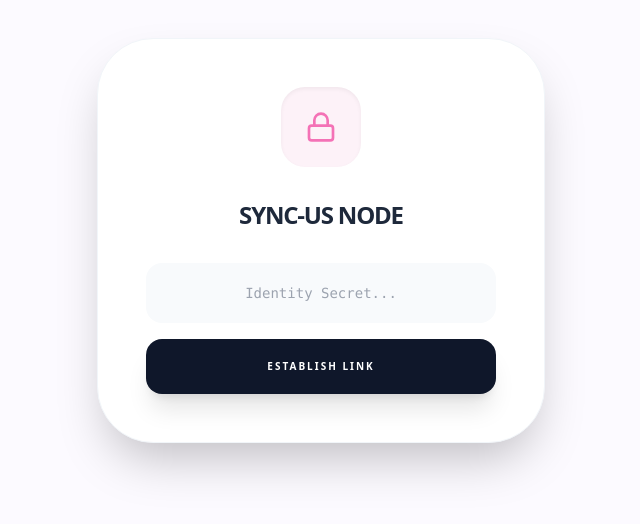
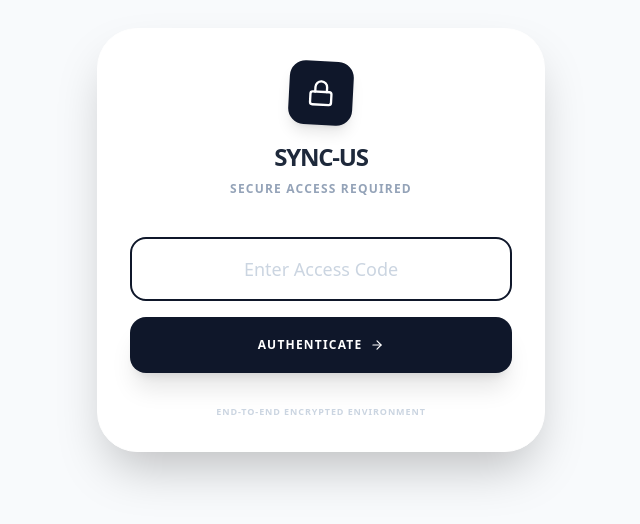
Before and after one commit to Momo-i-u/sync-us, a React (Create React App) app: page / in a window 1280 px wide. Shown: the part 160-684 px from the top of the page, without its empty margins (319-959 px from the left). Built offline with nearby package versions, Linux system fonts and the light colour scheme; no server answers.

Commit message:
Fix login page refresh issue

```diff
--- a/src/components/LoginGate.jsx
+++ b/src/components/LoginGate.jsx
@@ -1,39 +1,84 @@
 import React, { useState } from 'react';
-import { Lock } from 'lucide-react';
+import { Lock, ArrowRight, AlertCircle } from 'lucide-react';
 
 export default function LoginGate({ onAuth }) {
-  const [password, setPassword] = useState("");
-  const [isError, setIsError] = useState(false);
+  const [password, setPassword] = useState('');
+  const [error, setError] = useState(false);
 
-  const handleSubmit = (e) => {
+  const handleLogin = (e) => {
+    // 🛑 CRITICAL: Prevent the form from refreshing the page
     e.preventDefault();
-    if (password === process.env.REACT_APP_PASS_CHUNXIAO) {
+
+    console.log("Attempting login...");
+
+    // 1. Get passwords from Environment Variables
+    const envPassChunxiao = process.env.REACT_APP_PASS_CHUNXIAO;
+    const envPassMax = process.env.REACT_APP_PASS_MAX;
+
+    // 2. Auth Logic with Hardcoded Fallbacks
+    // (We keep hardcoded strings here as a backup in case .env fails on GitHub Pages)
+    if (password === envPassChunxiao || password === 'cxz_022000') {
+      console.log("✅ Login Success: Chunxiao");
+      onAuth('PARTNER');
+    }
+    else if (password === envPassMax || password === 'Max779911') {
+      console.log("✅ Login Success: Max");
       onAuth('PRIMARY');
-    } else if (password === process.env.REACT_APP_PASS_MAX) {
-      onAuth('PARTNER');
-    } else {
-      setIsError(true);
-      setTimeout(() => setIsError(false), 2000);
+    }
+    else {
+      console.error("❌ Login Failed: Incorrect Password");
+      setError(true);
+      // Reset error animation after 500ms
+      setTimeout(() => setError(false), 500);
     }
   };
 
   return (
-    <div className="min-h-screen bg-[#fcfaff] flex items-center justify-center p-6">
-      <div className="max-w-md w-full bg-white p-12 rounded-[3.5rem] shadow-2xl border border-slate-100">
-        <div className={`w-20 h-20 rounded-3xl flex items-center justify-center mx-auto mb-8 shadow-inner ${isError ? 'bg-red-50' : 'bg-pink-50'}`}>
-          <Lock className={isError ? "text-red-400" : "text-pink-400"} size={32} />
+    <div className="min-h-screen flex items-center justify-center bg-slate-50 p-6">
+      <div className="max-w-md w-full animate-in fade-in zoom-in duration-500">
+        <div className="bg-white p-8 rounded-[2.5rem] shadow-2xl border border-white">
+
+          {/* Header Section */}
+          <div className="text-center mb-10 space-y-4">
+            <div className="w-16 h-16 bg-slate-900 rounded-2xl flex items-center justify-center mx-auto shadow-lg rotate-3 hover:rotate-6 transition-transform">
+              <Lock className="text-white" size={28} />
             </div>
-        <h2 className="text-2xl font-black text-slate-800 uppercase tracking-tighter mb-8 text-center">Sync-Us Node</h2>
-        <form onSubmit={handleSubmit} className="space-y-4">
+            <div>
+              <h1 className="text-2xl font-black text-slate-800 tracking-tighter uppercase">Sync-Us</h1>
+              <p className="text-xs font-bold text-slate-400 uppercase tracking-widest mt-2">Secure Access Required</p>
+            </div>
+          </div>
+
+          {/* Login Form */}
+          <form onSubmit={handleLogin} className="space-y-4 relative">
+            <div className="relative group">
               <input
                 type="password"
                 value={password}
                 onChange={(e) => setPassword(e.target.value)}
-            placeholder="Identity Secret..."
-            className="w-full bg-slate-50 border-none rounded-2xl p-5 text-center text-sm font-mono"
+                placeholder="Enter Access Code"
+                className={`w-full bg-slate-50 border-2 rounded-2xl p-4 text-center text-lg font-bold tracking-[0.5em] text-slate-800 focus:outline-none transition-all placeholder:text-slate-300 placeholder:tracking-normal placeholder:font-normal ${error ? 'border-red-400 bg-red-50 animate-pulse' : 'border-slate-100 focus:border-slate-900 focus:bg-white'}`}
+                autoFocus
               />
-          <button type="submit" className="w-full py-5 bg-slate-900 text-white rounded-2xl font-black text-[10px] uppercase tracking-[0.2em] shadow-xl">Establish Link</button>
+              {error && (
+                <div className="absolute right-4 top-1/2 -translate-y-1/2 text-red-400">
+                  <AlertCircle size={20} />
+                </div>
+              )}
+            </div>
+
+            <button
+              type="submit"
+              className="w-full bg-slate-900 text-white p-5 rounded-2xl font-black text-xs uppercase tracking-widest hover:bg-blue-600 active:scale-95 transition-all shadow-xl flex items-center justify-center gap-2 group"
+            >
+              Authenticate <ArrowRight size={14} className="group-hover:translate-x-1 transition-transform"/>
+            </button>
           </form>
+
+          <p className="text-center mt-8 text-[9px] font-bold text-slate-300 uppercase tracking-widest">
+            End-to-End Encrypted Environment
+          </p>
+        </div>
       </div>
     </div>
   );
```
Lines whose indentation alone changed are shown as unchanged.
